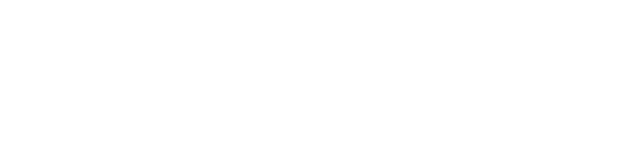
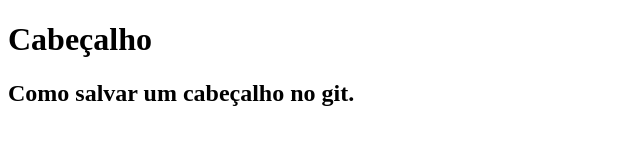
Before and after one commit to selmoalvess/aula-15-12, a plain HTML site: page index.html in a window 1280 px wide. Shown: the whole page, without its empty margins (0-640 px from the left). Drawn offline with Linux system fonts and the light colour scheme.

Commit message:
Cabeçalho

```diff
--- a/index.html
+++ b/index.html
@@ -6,6 +6,9 @@
     <title>Document</title>
 </head>
 <body>
-
+    <h1>Cabeçalho</h1>
+    <section>
+        <h2>Como salvar um cabeçalho no git.</h2>
+    </section>
 </body>
 </html>
```
